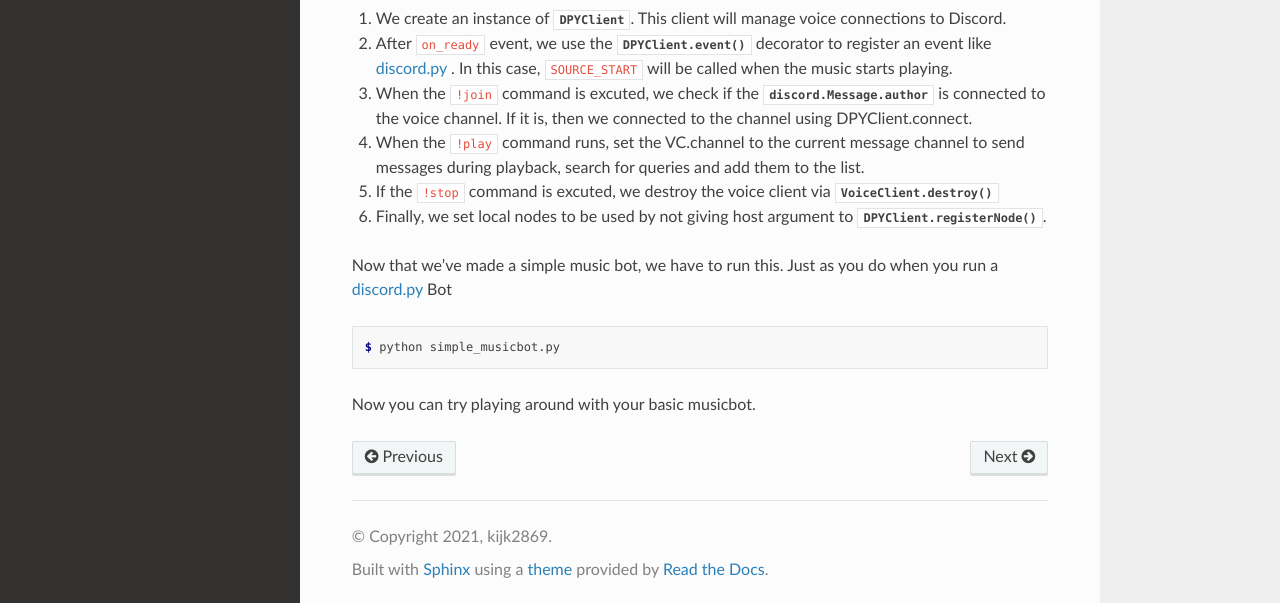
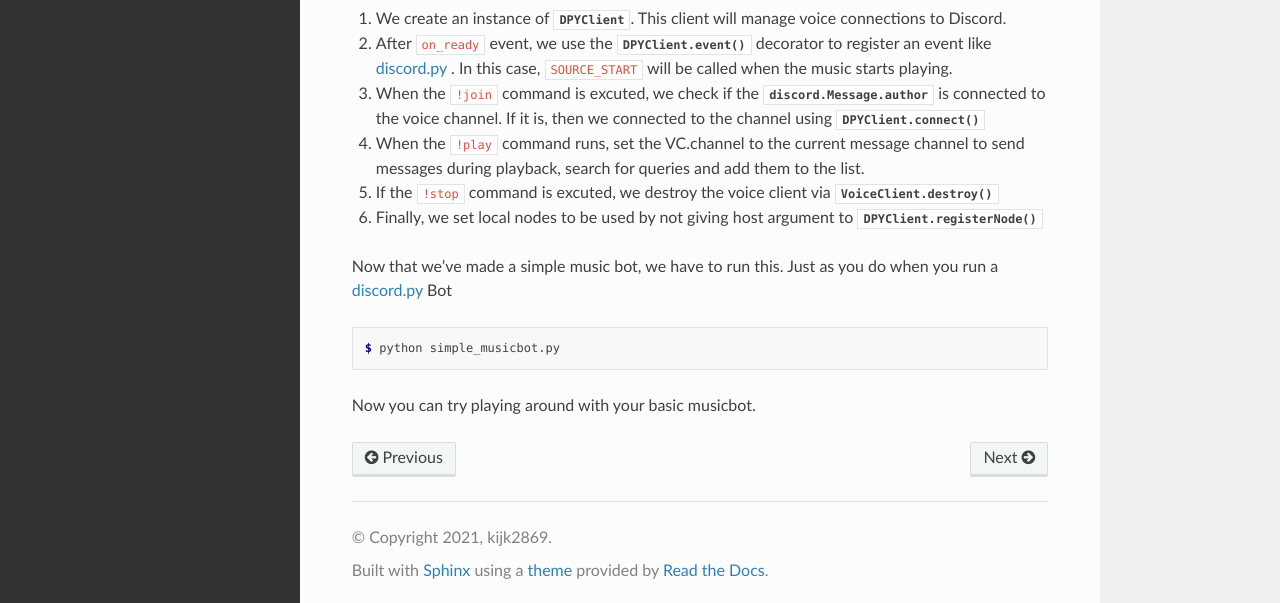
Before and after one commit to kijk2869/discodo, a Sphinx documentation site: the page built from docs/introduction/quickstart.rst, in a window 1280 px wide and 900 px high, scrolled down 1082 px. Shown: the part 294-897 px from the top of the window. Built offline with Sphinx 7.4.7 and the Read the Docs theme 2.0.0, drawn with Linux system fonts in a browser that asks for light colours; some of the changed lines change nothing that is shown.

Commit message:
Fix translation

```diff
--- a/docs/introduction/quickstart.rst
+++ b/docs/introduction/quickstart.rst
@@ -76,10 +76,10 @@ Assume you know how to use discord.py_, and I will explain the discodo_ code ste
 
 1. We create an instance of :py:class:`DPYClient`. This client will manage voice connections to Discord.
 2. After ``on_ready`` event, we use the :py:attr:`DPYClient.event()` decorator to register an event like discord.py_ . In this case, ``SOURCE_START`` will be called when the music starts playing.
-3. When the ``!join`` command is excuted, we check if the :py:attr:`discord.Message.author` is connected to the voice channel. If it is, then we connected to the channel using DPYClient.connect.
+3. When the ``!join`` command is excuted, we check if the :py:attr:`discord.Message.author` is connected to the voice channel. If it is, then we connected to the channel using :py:func:`DPYClient.connect()`
 4. When the ``!play`` command runs, set the VC.channel to the current message channel to send messages during playback, search for queries and add them to the list.
 5. If the ``!stop`` command is excuted, we destroy the voice client via :py:func:`VoiceClient.destroy()`
-6. Finally, we set local nodes to be used by not giving host argument to :py:func:`DPYClient.registerNode()`.
+6. Finally, we set local nodes to be used by not giving host argument to :py:func:`DPYClient.registerNode()`
 
 Now that we've made a simple music bot, we have to run this. Just as you do when you run a discord.py_ Bot
 
```
Also changed, not shown: 1 other file.
